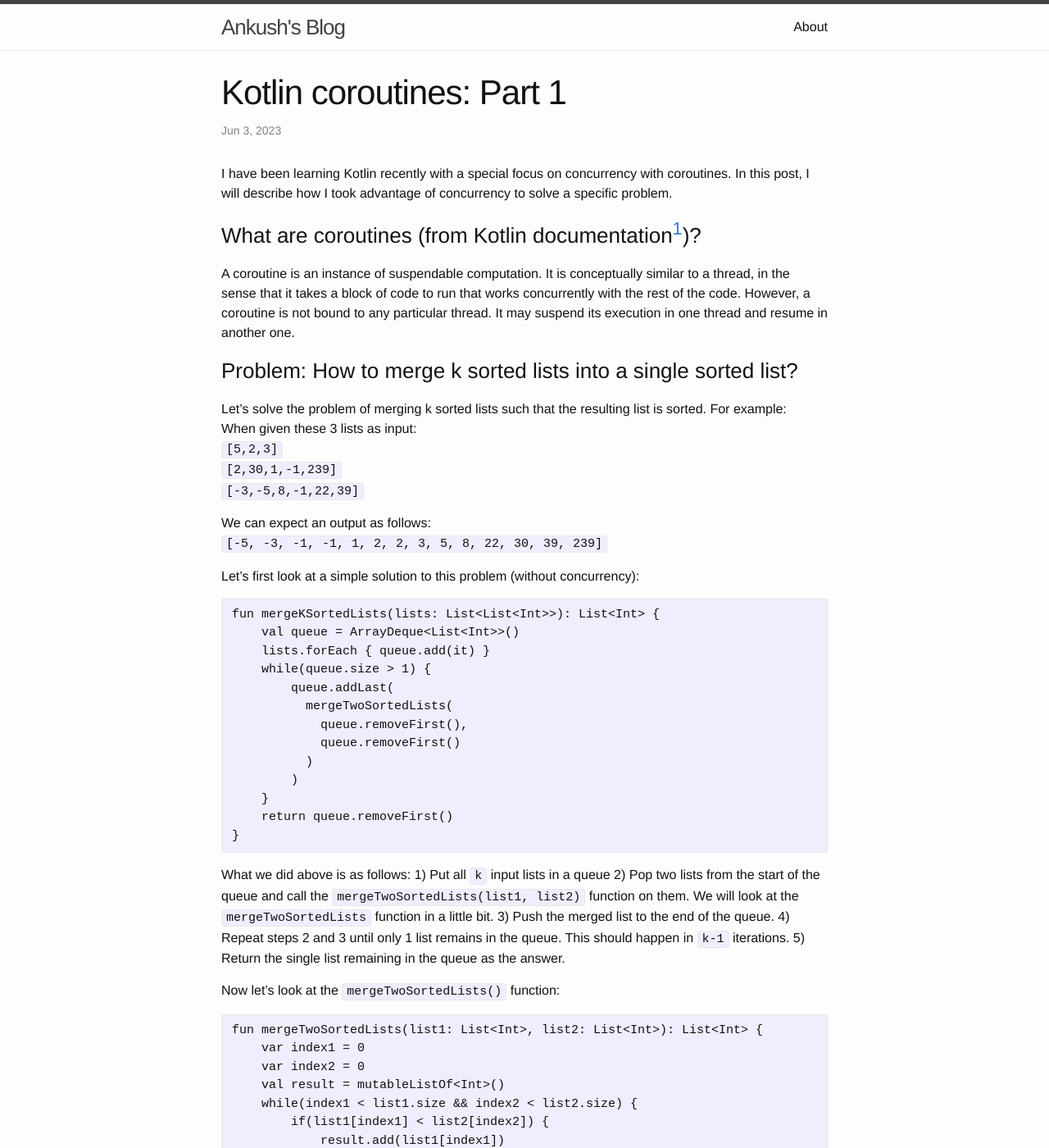
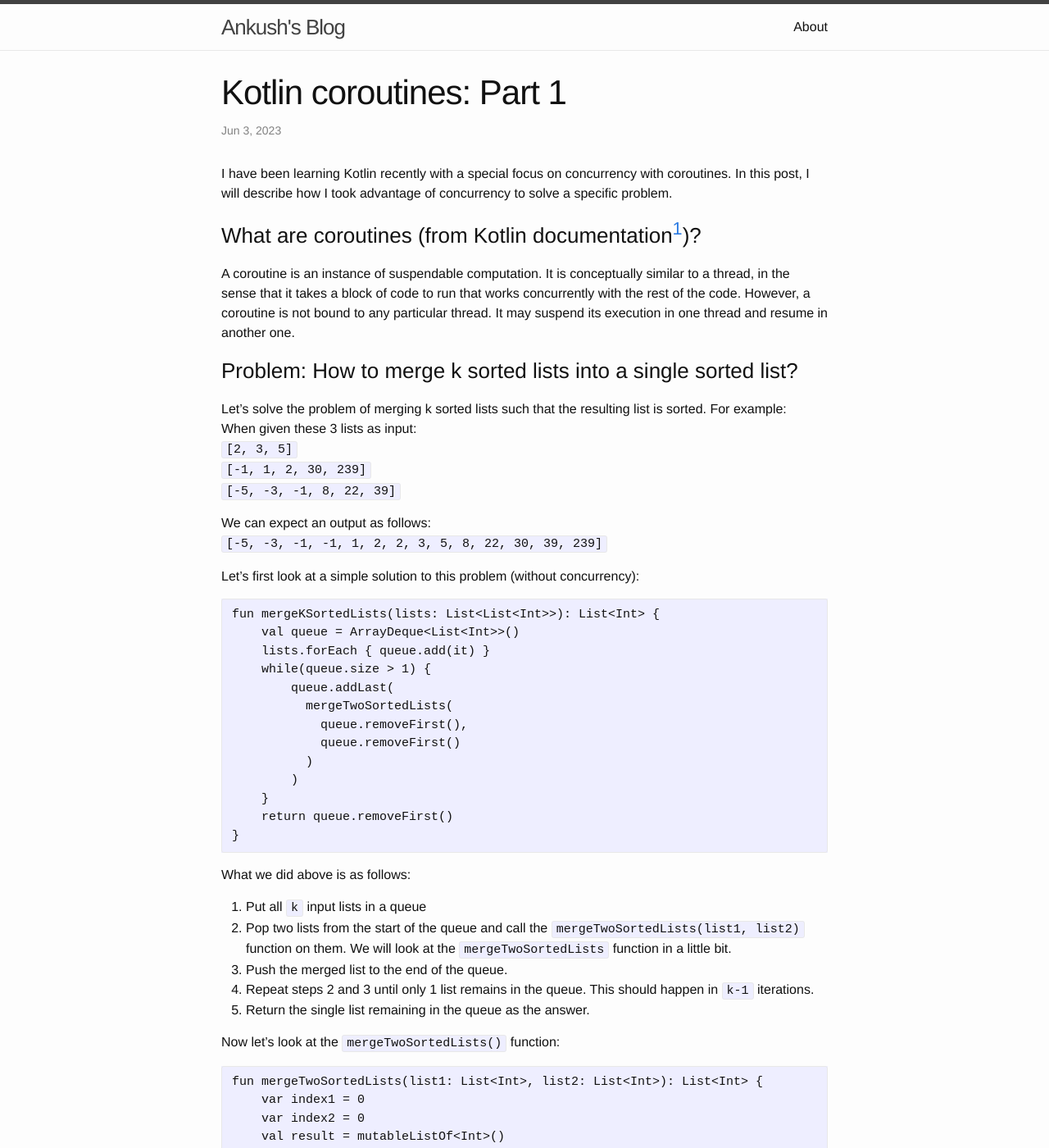
Before and after one commit to ankushb92/ankushb92.github.io, a Jekyll site: the page built from _posts/2023-06-03-kotlin-coroutines-1.markdown, in a window 1280 px wide and 1400 px high. Shown: the whole window at 82% size. Built offline with Jekyll 4.4.1, drawn with Linux system fonts in a browser that asks for light colours; nearby versions of some CDN libraries.

Commit message:
Fix styling issues in Kotlin coroutines 1

````diff
--- a/_posts/2023-06-03-kotlin-coroutines-1.markdown
+++ b/_posts/2023-06-03-kotlin-coroutines-1.markdown
@@ -12,9 +12,9 @@ A coroutine is an instance of suspendable computation. It is conceptually simila
 ### Problem: How to merge k sorted lists into a single sorted list?
 Let's solve the problem of merging k sorted lists such that the resulting list is sorted. For example:
 When given these 3 lists as input:
-`[5,2,3]`
-`[2,30,1,-1,239]`
-`[-3,-5,8,-1,22,39]`
+`[2, 3, 5]`
+`[-1, 1, 2, 30, 239]`
+`[-5, -3, -1, 8, 22, 39]`
 
 We can expect an output as follows:
 `[-5, -3, -1, -1, 1, 2, 2, 3, 5, 8, 22, 30, 39, 239]`
@@ -37,11 +37,11 @@ fun mergeKSortedLists(lists: List<List<Int>>): List<Int> {
 ```
 
 What we did above is as follows:
-1) Put all `k` input lists in a queue
-2) Pop two lists from the start of the queue and call the `mergeTwoSortedLists(list1, list2)` function on them. We will look at the `mergeTwoSortedLists` function in a little bit.
-3) Push the merged list to the end of the queue.
-4) Repeat steps 2 and 3 until only 1 list remains in the queue. This should happen in `k-1` iterations.
-5) Return the single list remaining in the queue as the answer.
+1. Put all `k` input lists in a queue
+2. Pop two lists from the start of the queue and call the `mergeTwoSortedLists(list1, list2)` function on them. We will look at the `mergeTwoSortedLists` function in a little bit.
+3. Push the merged list to the end of the queue.
+4. Repeat steps 2 and 3 until only 1 list remains in the queue. This should happen in `k-1` iterations.
+5. Return the single list remaining in the queue as the answer.
 
 Now let's look at the `mergeTwoSortedLists()` function:
 ```
@@ -63,7 +63,7 @@ fun mergeTwoSortedLists(list1: List<Int>, list2: List<Int>): List<Int> {
     return result.toList()
 }
 ```
-Time complexity:
+#### Time complexity:
 If the `k` lists combined are of size `N`, the time complexity of the above solution is `O(N log(k))`.
 *Reason*: Every time we pass through all `N` items we reduce the number of lists `k` by half. We stop when we have a single list.
 
````
